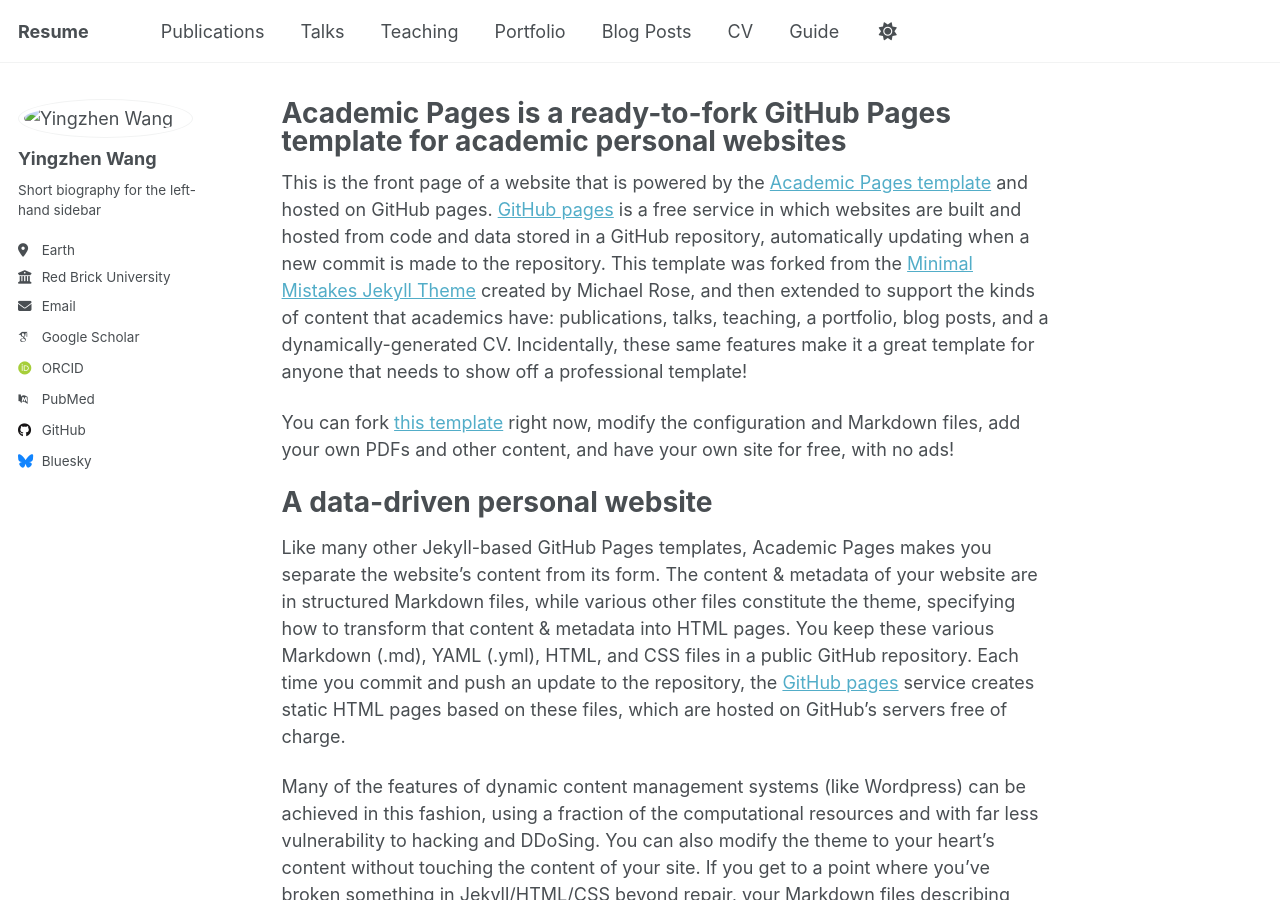
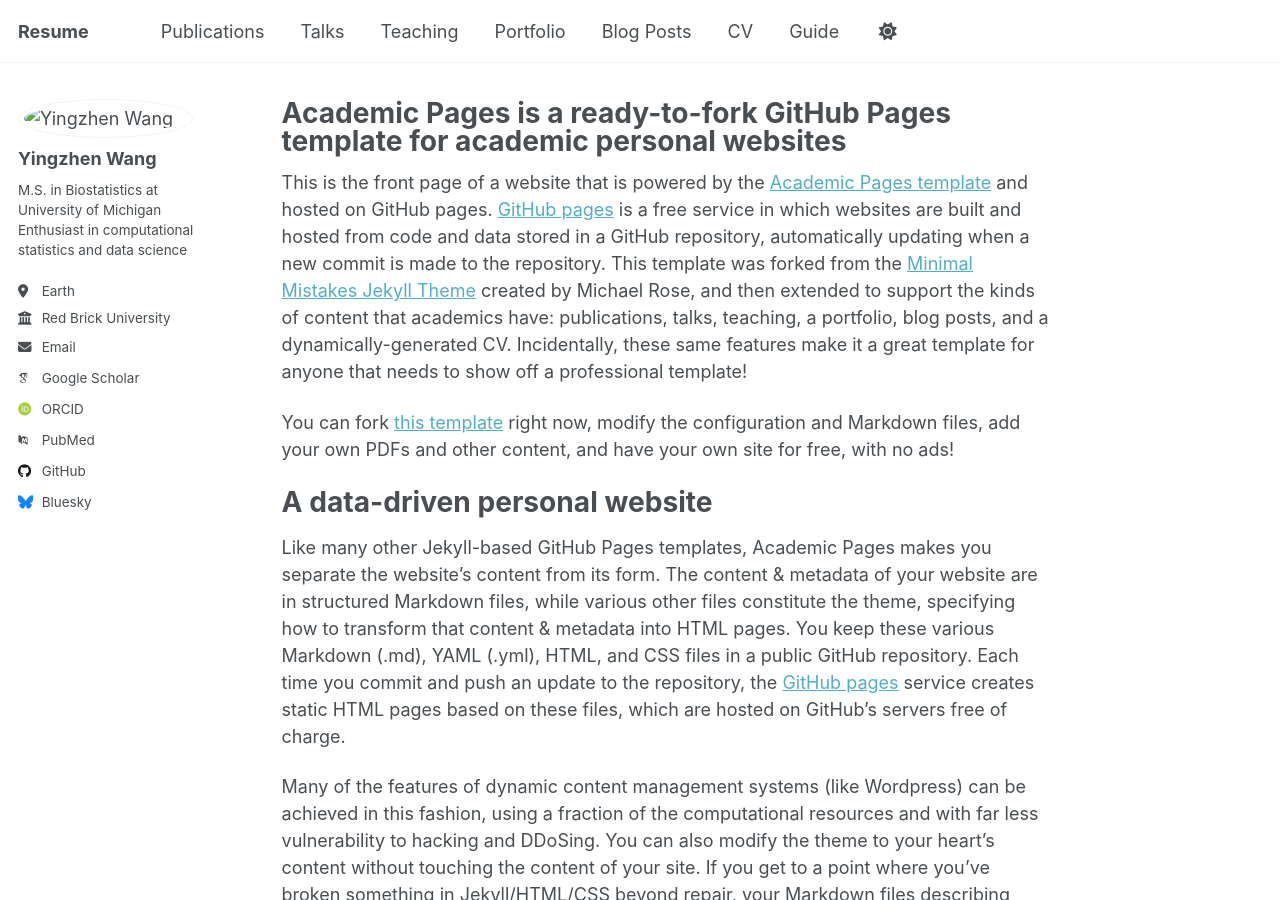
Before and after one commit to Umichyingzhen/zw, a Jekyll site: the page built from _pages/about.md, in a window 1280 px wide and 900 px high. Built offline with Jekyll 4.4.1, drawn with Linux system fonts in a browser that asks for light colours; some web fonts are replaced; a script that is not in the unit is left out.

Commit message:
Update _config.yml

```diff
--- a/_config.yml
+++ b/_config.yml
@@ -25,7 +25,9 @@ author:
   avatar           : "wang-yingzhen.jpg"
   name             : "Yingzhen Wang"
   pronouns         : # example: "he/his"
-  bio              : "Short biography for the left-hand sidebar"
+  bio              : |
+                     M.S. in Biostatistics at University of Michigan
+                     Enthusiast in computational statistics and data science
   location         : "Earth"
   employer         : "Red Brick University"
   uri              : # URL
```
